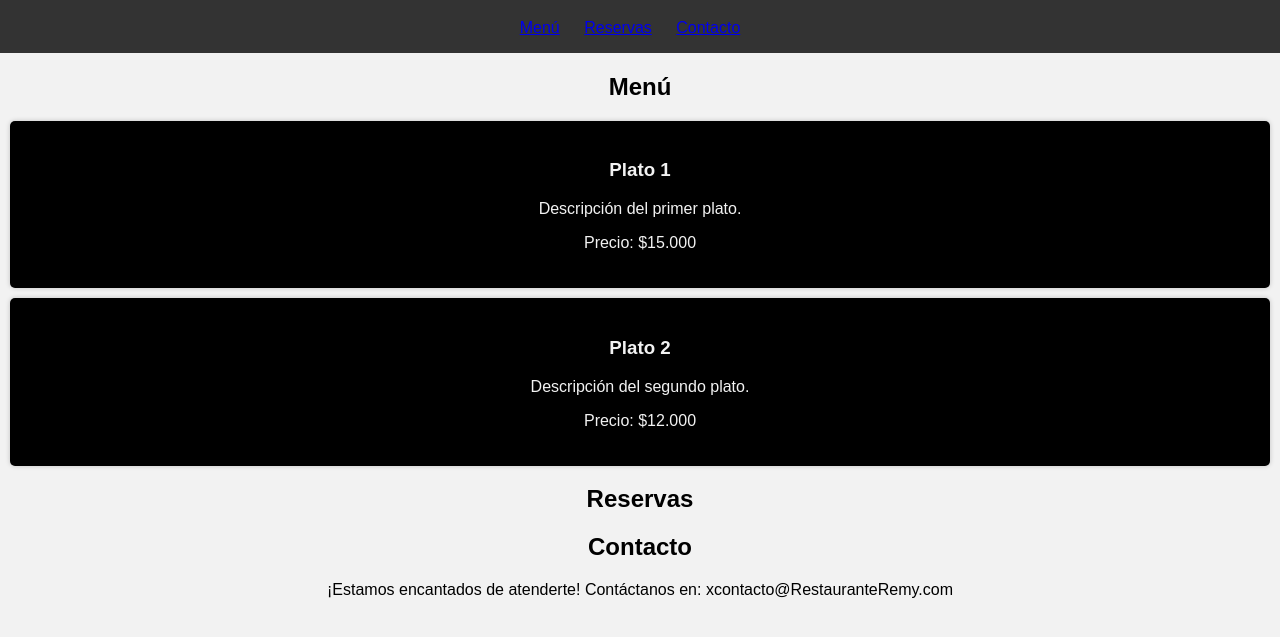
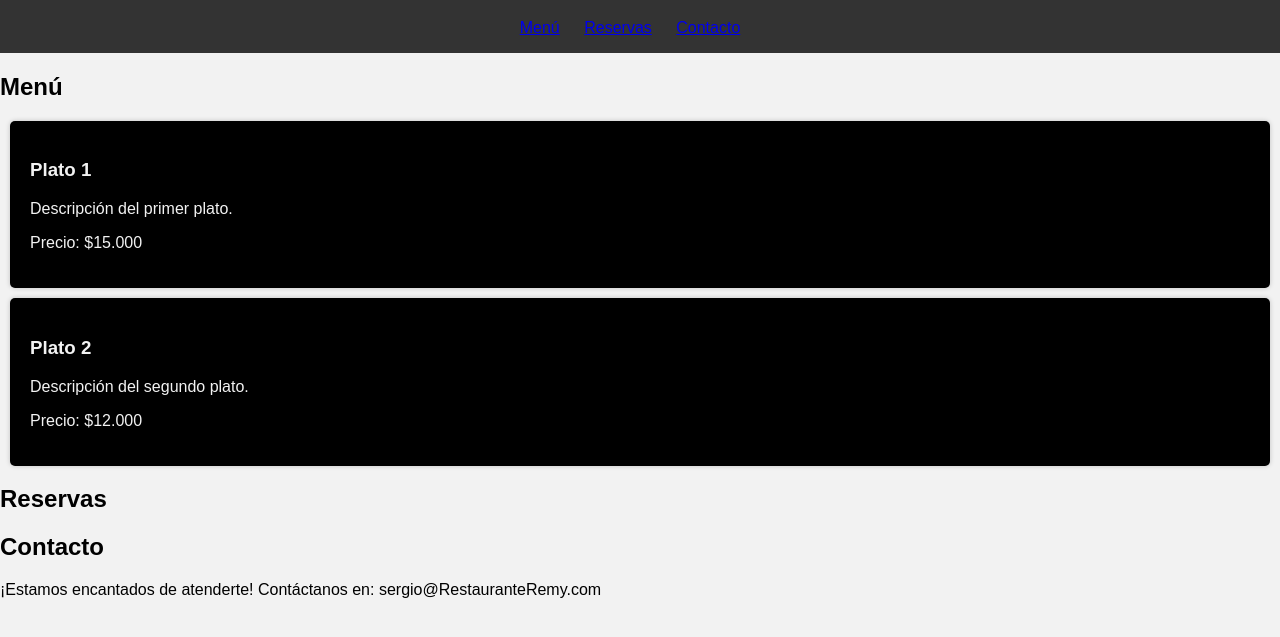
Before and after one commit to Ing1NetColombia/RESTAURANTE-APP, a plain HTML site: page index.html in a window 1280 px wide. Shown: the part 77-714 px from the top of the page. Drawn offline with Linux system fonts and the light colour scheme; a script that the page names is missing.

Commit message:
Update index.html

```diff
--- a/index.html
+++ b/index.html
@@ -20,7 +20,7 @@
         </nav>
     </header>
 
-    <section id="menu" class="menu">
+    <section id="menu">
         <h2>Menú</h2>
 
         <div class="menu-item">
@@ -37,14 +37,14 @@
         <!-- Agrega más platos aquí -->
     </section>
 
-    <section id="reservas" class="reservas">
+    <section id="reservas">
         <h2>Reservas</h2>
         <!-- Formulario de reservas -->
     </section>
 
-    <section id="contacto" class="contacto">
+    <section id="contacto">
         <h2>Contacto</h2>
-        <p>¡Estamos encantados de atenderte! Contáctanos en: xcontacto@RestauranteRemy.com</p>
+        <p>¡Estamos encantados de atenderte! Contáctanos en: sergio@RestauranteRemy.com</p>
     </section>
     <script src="script.js"></script>
 </body>
```
